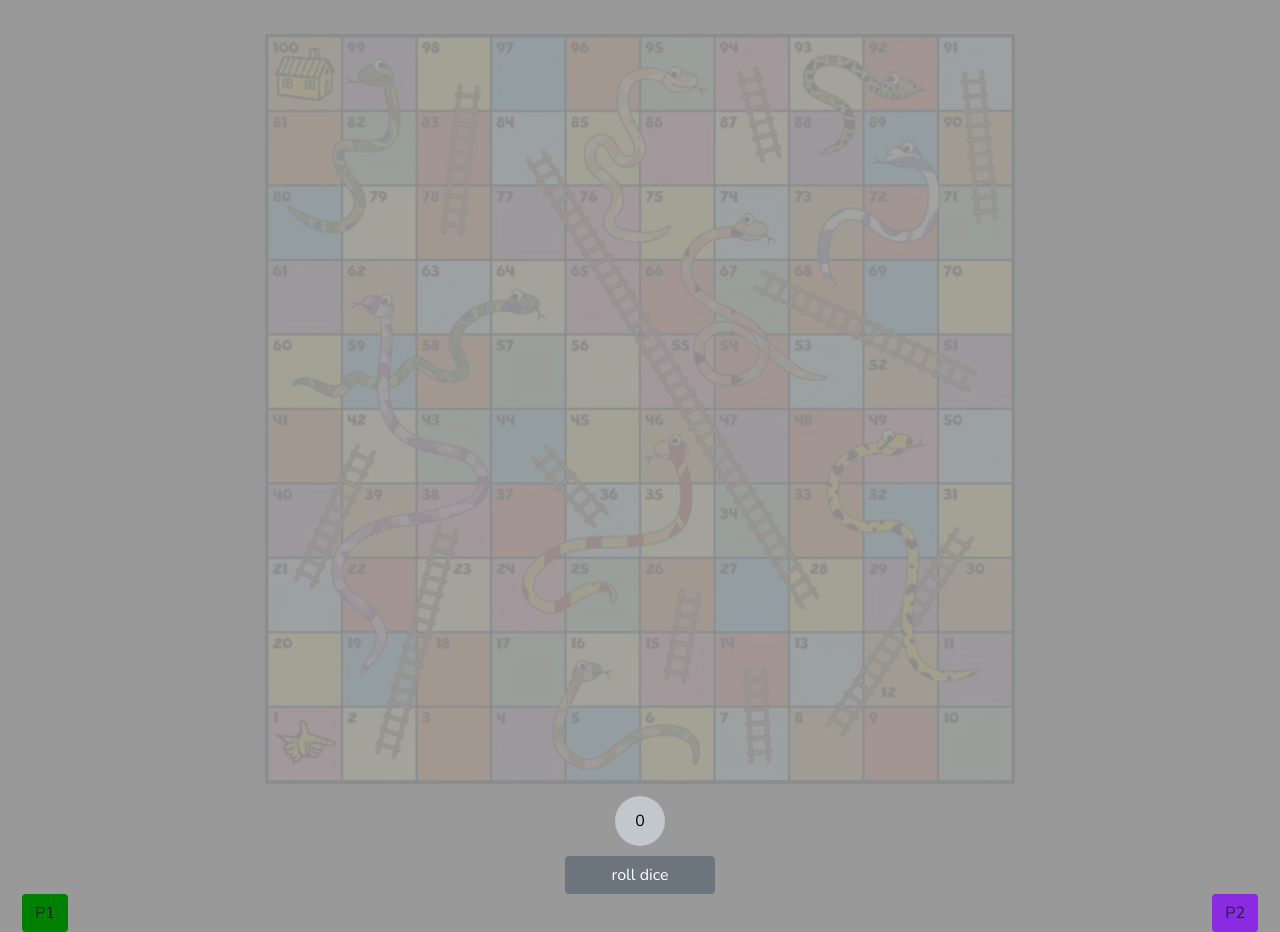
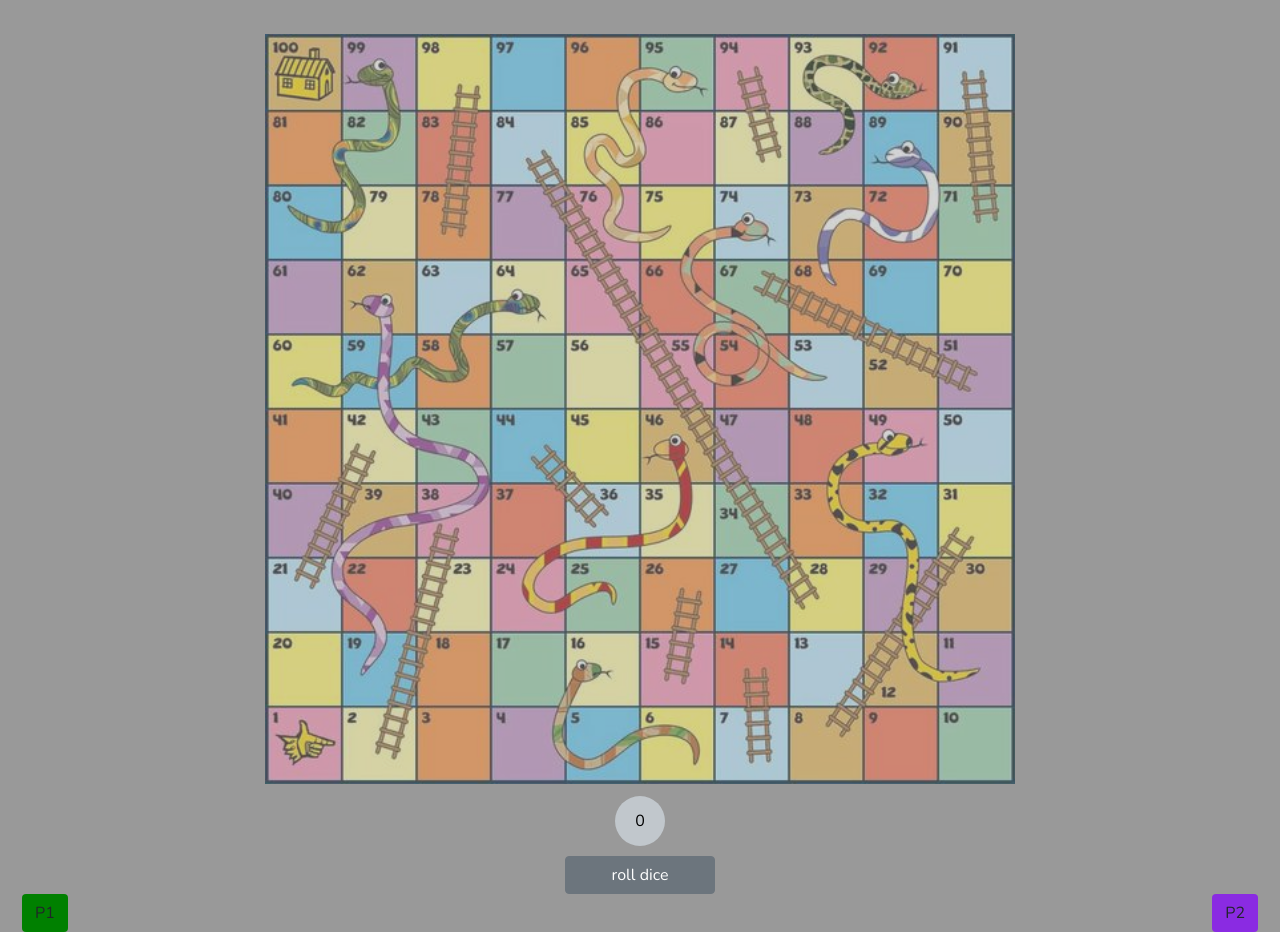
Before and after one commit to wreakhead/Machine-coding-problems, a plain HTML site: page Snake and ladder/code_with_UI_js/index.html in a window 1280 px wide. Drawn offline with nearby package versions, Linux system fonts and the light colour scheme.

Commit message:
snake and ladder problem fix

```diff
--- a/Snake and ladder/code_with_UI_js/assets/index.css
+++ b/Snake and ladder/code_with_UI_js/assets/index.css
@@ -59,7 +59,7 @@ html {
 }
 .boardImg {
   position: relative;
-  opacity: 0.1;
+  opacity: 0.6;
   height: 750px;
   width: 750px;
 }
```
Also changed, not shown: 1 other file.
